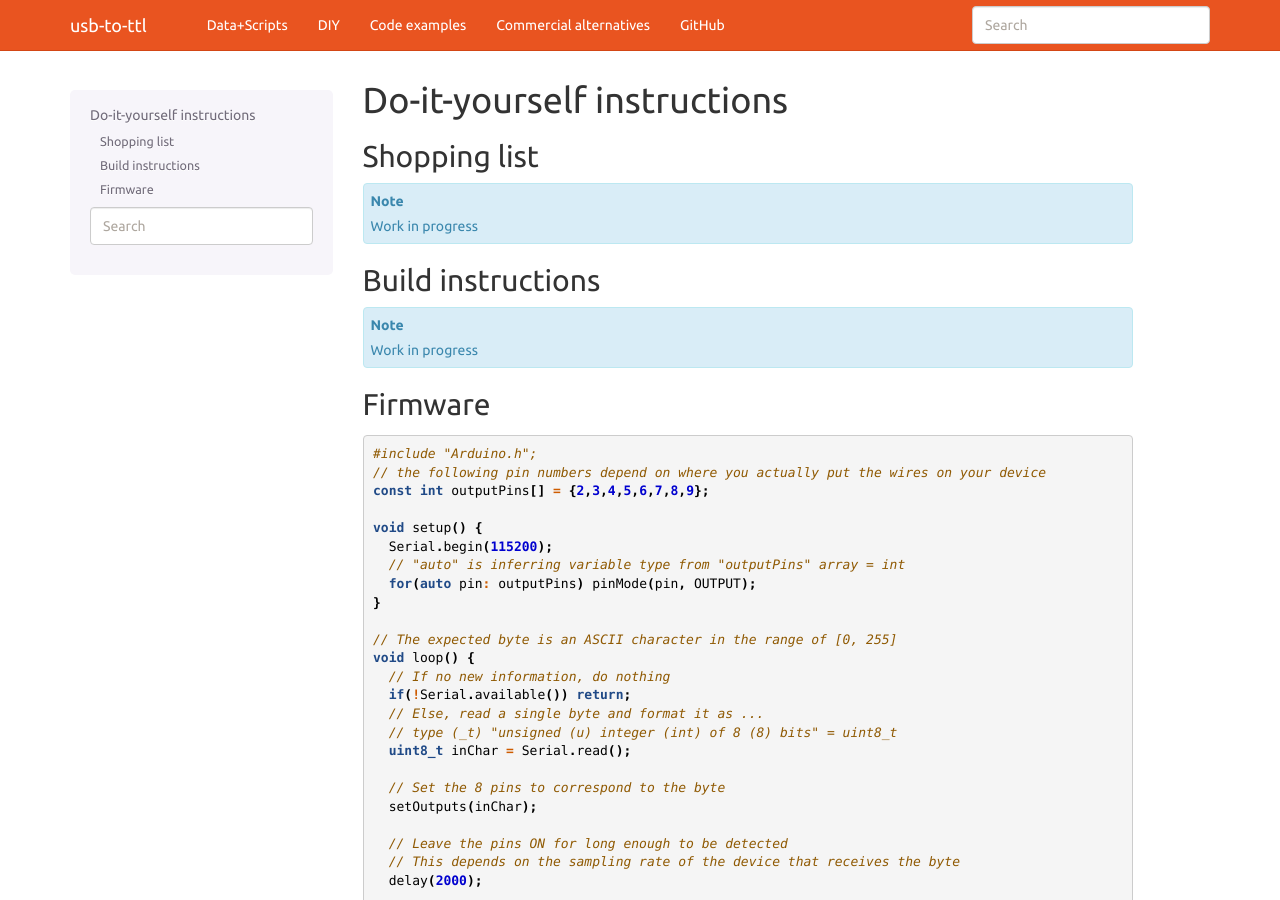
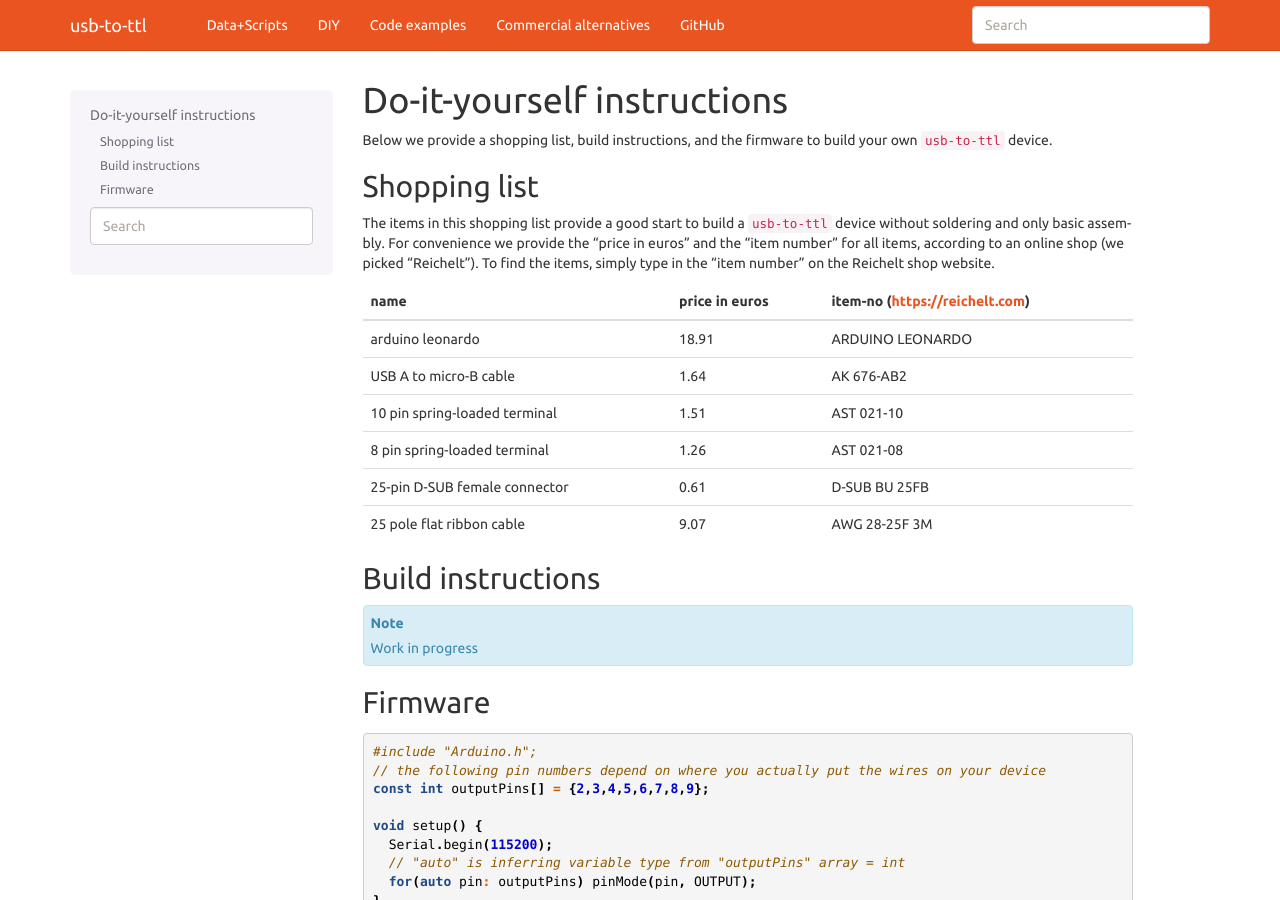
Before and after one commit to sappelhoff/usb-to-ttl, a Sphinx documentation site: the page built from docs/diy-instructions.rst, in a window 1280 px wide and 900 px high. Built offline with Sphinx 7.4.7, drawn with Linux system fonts in a browser that asks for light colours.

Commit message:
add shopping list

```diff
--- a/docs/diy-instructions.rst
+++ b/docs/diy-instructions.rst
@@ -5,10 +5,30 @@
 Do-it-yourself instructions
 ===========================
 
+Below we provide a shopping list, build instructions, and the firmware to build your own ``usb-to-ttl`` device.
+
 Shopping list
 -------------
 
-.. note:: Work in progress
+The items in this shopping list provide a good start to build a ``usb-to-ttl`` device without soldering and only basic assembly.
+For convenience we provide the "price in euros" and the "item number" for all items, according to an online shop (we picked "Reichelt").
+To find the items, simply type in the "item number" on the Reichelt shop website.
+
++-------------------------------+----------------+--------------------------------+
+| name                          | price in euros | item-no (https://reichelt.com) |
++===============================+================+================================+
+| arduino leonardo              | 18.91          | ARDUINO LEONARDO               |
++-------------------------------+----------------+--------------------------------+
+| USB A to micro-B cable        | 1.64           | AK 676-AB2                     |
++-------------------------------+----------------+--------------------------------+
+| 10 pin spring-loaded terminal | 1.51           | AST 021-10                     |
++-------------------------------+----------------+--------------------------------+
+| 8 pin spring-loaded terminal  | 1.26           | AST 021-08                     |
++-------------------------------+----------------+--------------------------------+
+| 25-pin D-SUB female connector | 0.61           | D-SUB BU 25FB                  |
++-------------------------------+----------------+--------------------------------+
+| 25 pole flat ribbon cable     | 9.07           | AWG 28-25F 3M                  |
++-------------------------------+----------------+--------------------------------+
 
 Build instructions
 ------------------
```
